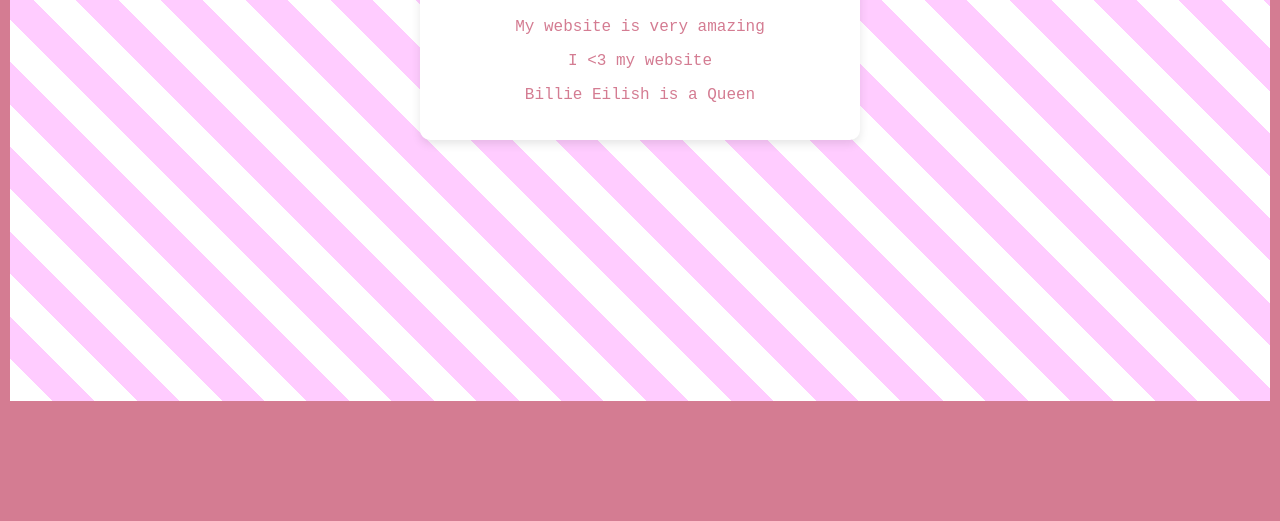
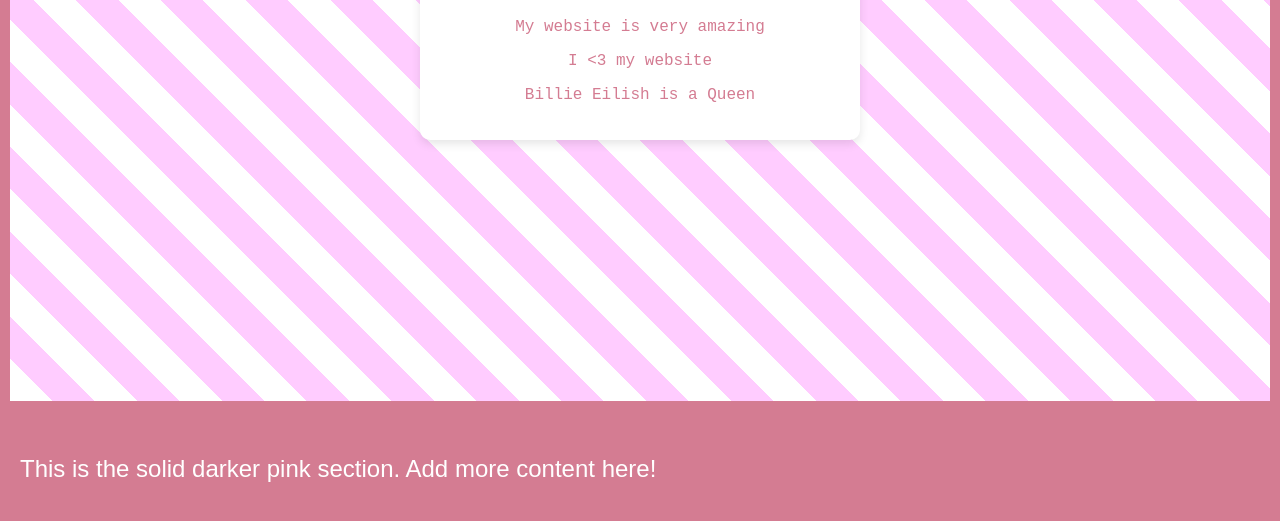
Before and after one commit to john-lanza/John-s-Spider-Web, a plain HTML site: page index.html in a window 1280 px wide. Shown: the part 389-910 px from the top of the page. Drawn offline with Linux system fonts and the light colour scheme.

Commit message:
Update index.html

```diff
--- a/index.html
+++ b/index.html
@@ -16,7 +16,8 @@
         </div>
     </div>
     <div class="scrollable">
-        <!-- Add any content you want for the scrolling area here -->
+        <!-- Add any content you want for the scrolling area below -->
+        <p style="color: #ffffff; font-size: 1.5em;">This is the solid darker pink section. Add more content here!</p>
     </div>
 </body>
 </html>
```
